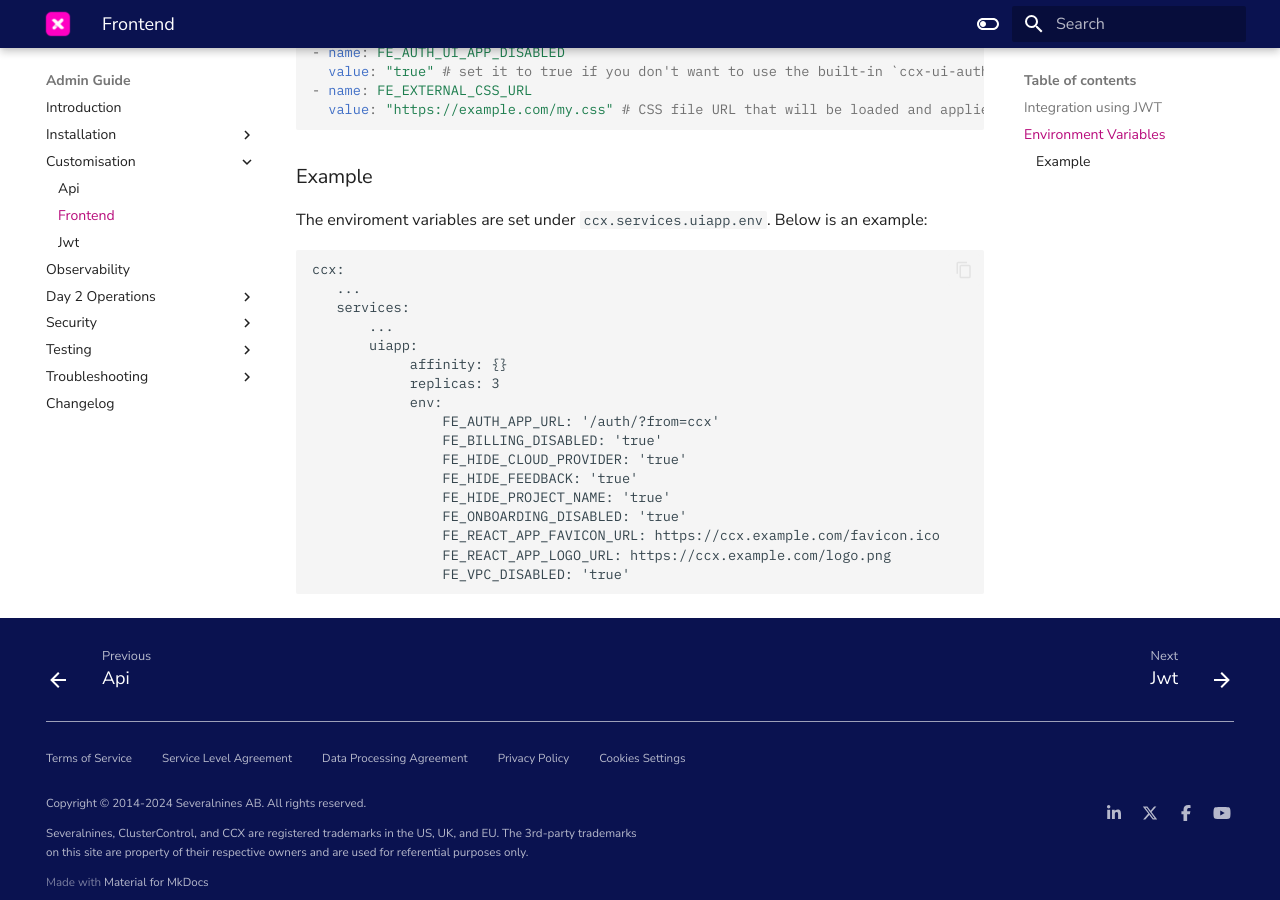
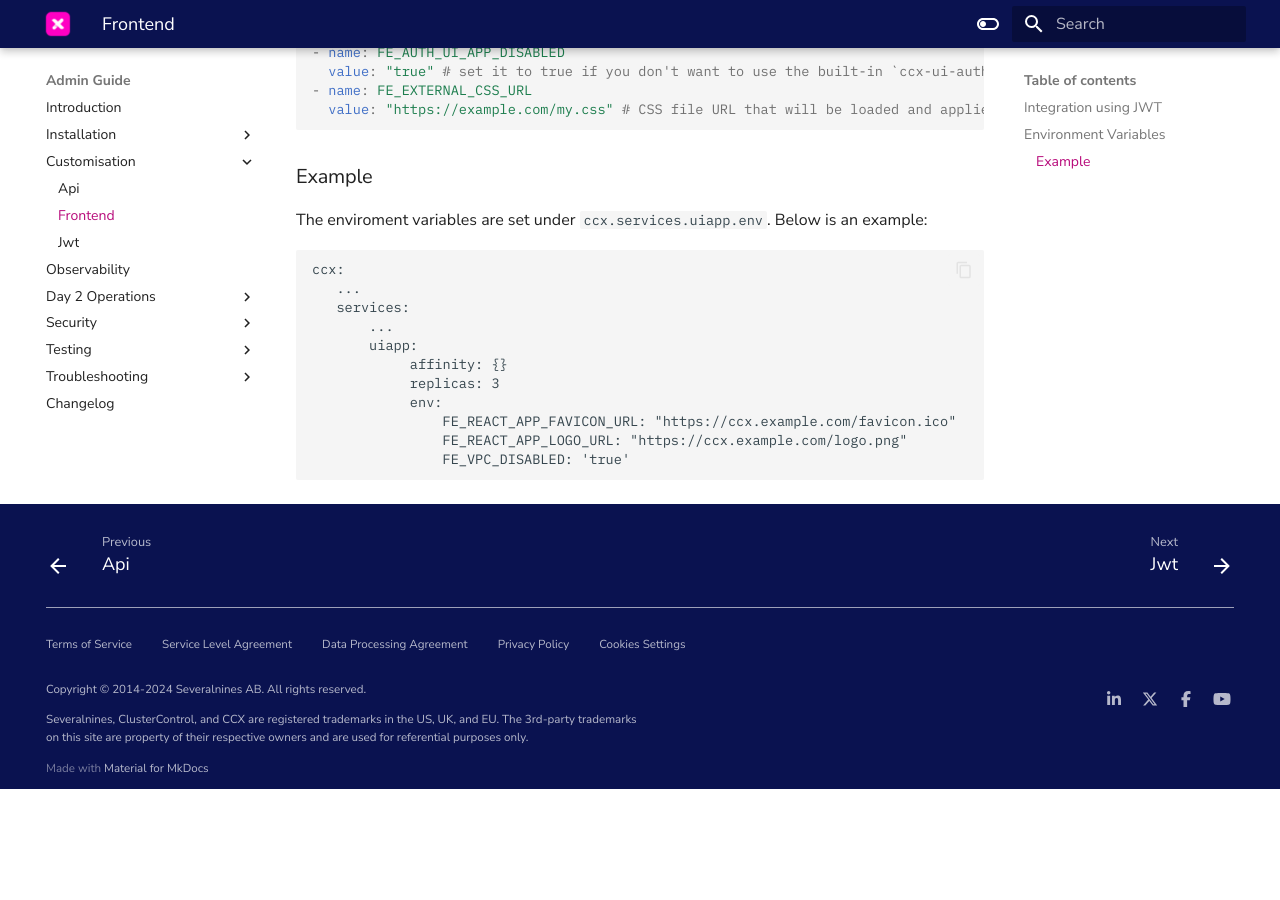
Before and after one commit to severalnines/ccx-docs, an MkDocs documentation site: the page built from docs/admin/Customisation/Frontend.md, in a window 1280 px wide and 900 px high, scrolled down 1246 px. Built offline with MkDocs 1.6.1 and Material for MkDocs 9.7.7, drawn with Linux system fonts in a browser that asks for light colours; comment, search, counter and statistics services are not loaded; after the commit the page ends 2035 px from its top, so only the background shows below that.

Commit message:
FE variables better docd

````diff
--- a/docs/admin/Customisation/Frontend.md
+++ b/docs/admin/Customisation/Frontend.md
@@ -70,13 +70,7 @@
             affinity: {}
             replicas: 3
             env:
-                FE_AUTH_APP_URL: '/auth/?from=ccx'
-                FE_BILLING_DISABLED: 'true'
-                FE_HIDE_CLOUD_PROVIDER: 'true'
-                FE_HIDE_FEEDBACK: 'true'
-                FE_HIDE_PROJECT_NAME: 'true'
-                FE_ONBOARDING_DISABLED: 'true'
-                FE_REACT_APP_FAVICON_URL: https://ccx.example.com/favicon.ico
-                FE_REACT_APP_LOGO_URL: https://ccx.example.com/logo.png
+                FE_REACT_APP_FAVICON_URL: "https://ccx.example.com/favicon.ico"
+                FE_REACT_APP_LOGO_URL: "https://ccx.example.com/logo.png"
                 FE_VPC_DISABLED: 'true'
 ```
````
